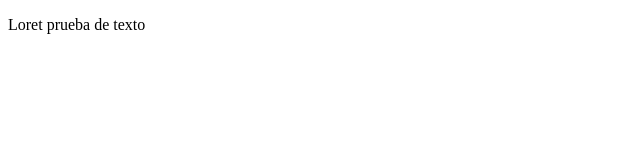
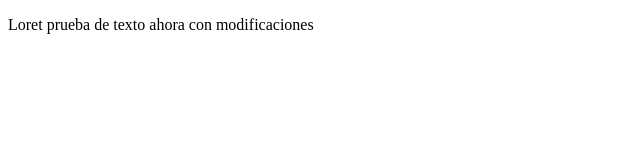
Before and after one commit to MBIT1/prueba, a plain HTML site: page index.html in a window 1280 px wide. Shown: the whole page, without its empty margins (0-640 px from the left). Drawn offline with Linux system fonts and the light colour scheme.

Commit message:
siguientes modificaciones

```diff
--- a/index.html
+++ b/index.html
@@ -3,10 +3,10 @@
 <head>
     <meta charset="UTF-8">
     <meta name="viewport" content="width=device-width, initial-scale=1.0">
-    <title>Git vs Code</title>
+    <title>Git vs Code cambios en el codigo</title>
 </head>
 <body>
     <!-- DIV CONTENEDOR 3 -->
-    <div><p>Loret prueba de texto</p></div>
+    <div><p>Loret prueba de texto ahora con modificaciones</p></div>
 </body>
 </html>
```
